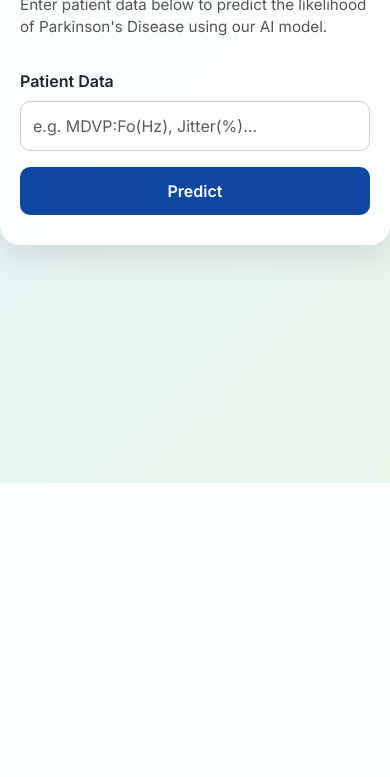
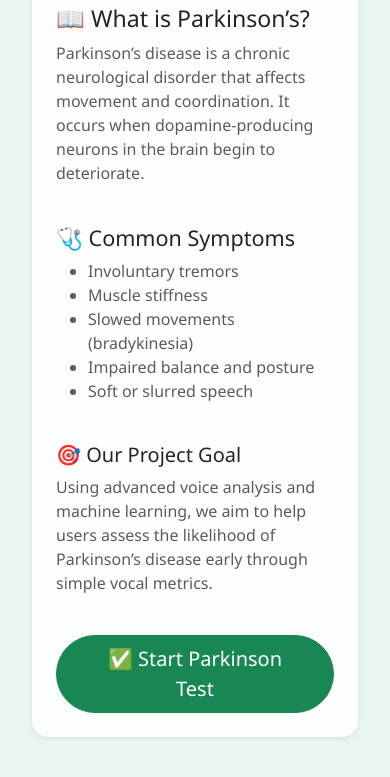
Before and after one commit to shakeraema/ML-Project, a Flask app: page / in a window 390 px wide. Shown: the part 361-1138 px from the top of the page. Before the commit the page ends 844 px from the top, so only its background shows below. Run offline with Flask 3, Linux system fonts and the light colour scheme; parts of the project's set-up code (start-up, migrations or seed data) failed here and were passed over.

Commit message:
Update index.html for the new page

```diff
--- a/templates/index.html
+++ b/templates/index.html
@@ -10,14 +10,8 @@
 
     <style>
         body {
-            margin: 0;
-            padding: 0;
-            font-family: 'Inter', sans-serif;
-            background: linear-gradient(135deg, #e3f2fd, #e8f5e9);
-            height: 100vh;
-            display: flex;
-            justify-content: center;
-            align-items: center;
+            background-color: #e9f5f2;
+            font-family: 'Segoe UI', sans-serif;
         }
 
         .glass-card {
@@ -31,18 +25,50 @@
             transition: all 0.3s ease-in-out;
         }
 
-        .glass-card:hover {
+/*         .glass-card:hover {
             box-shadow: 0 16px 48px rgba(0, 0, 0, 0.15);
+        } */
+
+        .page-section {
+            display: none;
+            padding: 40px 20px;
         }
 
-        h1 {
+/*         h1 {
             font-weight: 700;
             color: #0d47a1;
             font-size: 2rem;
             margin-bottom: 10px;
+        } */
+
+        .active {
+            display: block;
         }
 
-        p.description {
+        .header {
+            background: linear-gradient(135deg, #0a9396, #005f73);
+            color: white;
+            padding: 3rem 1rem;
+            text-align: center;
+            border-bottom-left-radius: 40px;
+            border-bottom-right-radius: 40px;
+            margin-bottom: 2rem;
+        }
+
+        .btn-start {
+            background-color: #0a9396;
+            border: none;
+            padding: 12px 24px;
+            color: white;
+            font-size: 1.2rem;
+            border-radius: 10px;
+        }
+
+        .btn-start:hover {
+            background-color: #005f73;
+        }
+
+/*         p.description {
             font-size: 0.95rem;
             color: #555;
             margin-bottom: 30px;
@@ -56,18 +82,18 @@
             border-radius: 10px;
             padding: 12px;
             border: 1px solid #ccc;
-        }
+        } */
 
-        .btn-primary {
+/*         .btn-primary {
             background-color: #0d47a1;
             border: none;
             padding: 12px 0;
             font-weight: 600;
             border-radius: 10px;
             transition: background-color 0.2s ease-in-out;
-        }
+        } */
 
-        .btn-primary:hover {
+/*         .btn-primary:hover {
             background-color: #0b3c91;
         }
 
@@ -78,7 +104,7 @@
             background-color: #e8f5e9;
             color: #2e7d32;
             font-weight: 500;
-        }
+        } */
 
         @media (max-width: 768px) {
             .glass-card {
@@ -89,26 +115,107 @@
 </head>
 
 <body>
-    <div class="glass-card">
-        <h1>🧠 Parkinson Prediction</h1>
-        <p class="description">Enter patient data below to predict the likelihood of Parkinson's Disease using our AI model.</p>
+    <!-- Page 1: Introduction -->
+    <div id="page1" class="page-section active">
+        <div class="header position-relative text-white">
+            <h1 class="display-5 fw-bold">🧠 Parkinson’s Disease Predictor</h1>
+            <p class="lead">Understand the condition. Empower early diagnosis.</p>
+            <img src="https://img.icons8.com/ios-filled/100/ffffff/brain.png" alt="Brain Icon" style="position:absolute;top:20px;right:20px;opacity:0.2;" />
+        </div>
+        <div class="container mt-5">
+            <div class="card shadow-sm border-0 p-4" style="background: #ffffffee; border-radius: 1rem;">
+                <h3 class="text-dark">📖 What is Parkinson’s?</h3>
+                <p class="text-muted">
+                    Parkinson’s disease is a chronic neurological disorder that affects movement and coordination. It occurs when dopamine-producing neurons in the brain begin to deteriorate.
+                </p>
+                <h4 class="mt-4 text-dark">🩺 Common Symptoms</h4>
+                <ul class="text-muted">
+                    <li>Involuntary tremors</li>
+                    <li>Muscle stiffness</li>
+                    <li>Slowed movements (bradykinesia)</li>
+                    <li>Impaired balance and posture</li>
+                    <li>Soft or slurred speech</li>
+                </ul>
+                <div class="mt-4">
+                    <h5 class="text-dark">🎯 Our Project Goal</h5>
+                    <p class="text-muted">
+                        Using advanced voice analysis and machine learning, we aim to help users assess the likelihood of Parkinson’s disease early through simple vocal metrics.
+                    </p>
+                </div>
+                <div class="text-center mt-4">
+                    <button class="btn btn-lg btn-success px-5 py-2 rounded-pill" onclick="goToForm()">
+                        ✅ Start Parkinson Test
+                    </button>
+                </div>
+            </div>
+        </div>
+    </div>
+    <!-- Page 2: Input Form -->
+    <div id="page2" class="page-section">
+        <div class="container">
+            <h2 class="text-center text-primary mb-4">📝 Parkinson Prediction Form</h2>
+            <form id="predictionForm" action="/predict" method="POST">
+                <div class="row g-3">
+                    <script>
+                        const labels = [
+                            "MDVP:Fo(Hz)", "MDVP:Fhi(Hz)", "MDVP:Flo(Hz)", "MDVP:Jitter(%)", "MDVP:Jitter(Abs)",
+                            "MDVP:RAP", "MDVP:PPQ", "Jitter:DDP", "MDVP:Shimmer", "MDVP:Shimmer(dB)",
+                            "Shimmer:APQ3", "Shimmer:APQ5", "MDVP:APQ", "Shimmer:DDA", "NHR",
+                            "HNR", "RPDE", "DFA", "spread1", "spread2", "D2", "PPE"
+                        ];
+                        labels.forEach((label, i) => {
+                            document.write(`
+                <div class="col-md-4">
+                  <label>${label}</label>
+                  <input type="number" step="any" class="form-control" name="feature" required />
+                </div>
+              `);
+                        });
+                    </script>
+                    </div>
 
-        <form action="/predict" method="POST">
-            <div class="mb-3">
-                <label for="dataInput" class="form-label">Patient Data</label>
-                <input type="text" class="form-control" name="text" id="dataInput" placeholder="e.g. MDVP:Fo(Hz), Jitter(%)..." required>
+                    <div class="d-grid mt-4">
+                        <button type="submit" class="btn btn-primary">Predict</button>
+                    </div>
+                </form>
+
+                <div id="result" class="text-center mt-4"></div>
             </div>
-            <button type="submit" class="btn btn-primary w-100">Predict</button>
-        </form>
+        </div>
 
-        {% if message %}
-        <div class="message-box mt-3">
-            {{ message }}
-        </div>
-        {% endif %}
-    </div>
+        <script>
+            function goToForm() {
+                document.getElementById("page1").classList.remove("active");
+                document.getElementById("page2").classList.add("active");
+            }
 
-    <script src="https://cdn.jsdelivr.net/npm/bootstrap@5.3.6/dist/js/bootstrap.bundle.min.js"></script>
+            // Handle prediction
+            document.getElementById("predictionForm").addEventListener("submit", async function(e) {
+                e.preventDefault();
+                const inputs = document.querySelectorAll("input[name='feature']");
+                const values = Array.from(inputs).map(input => parseFloat(input.value));
+
+                try {
+                    const response = await fetch("/predict", {
+                        method: "POST",
+                        headers: {
+                            "Content-Type": "application/json"
+                        },
+                        body: JSON.stringify({
+                            data: values
+                        })
+                    });
+
+                    const result = await response.json();
+                    document.getElementById("result").innerHTML =
+    `<div class="alert alert-info"><strong>Prediction:</strong> ${result.prediction}</div>`;
+
+                } catch (error) {
+                    document.getElementById("result").innerHTML =
+    `<div class="alert alert-danger">Error: ${error.message}</div>`;
+                }
+            });
+        </script>
 </body>
 
 </html>
```
